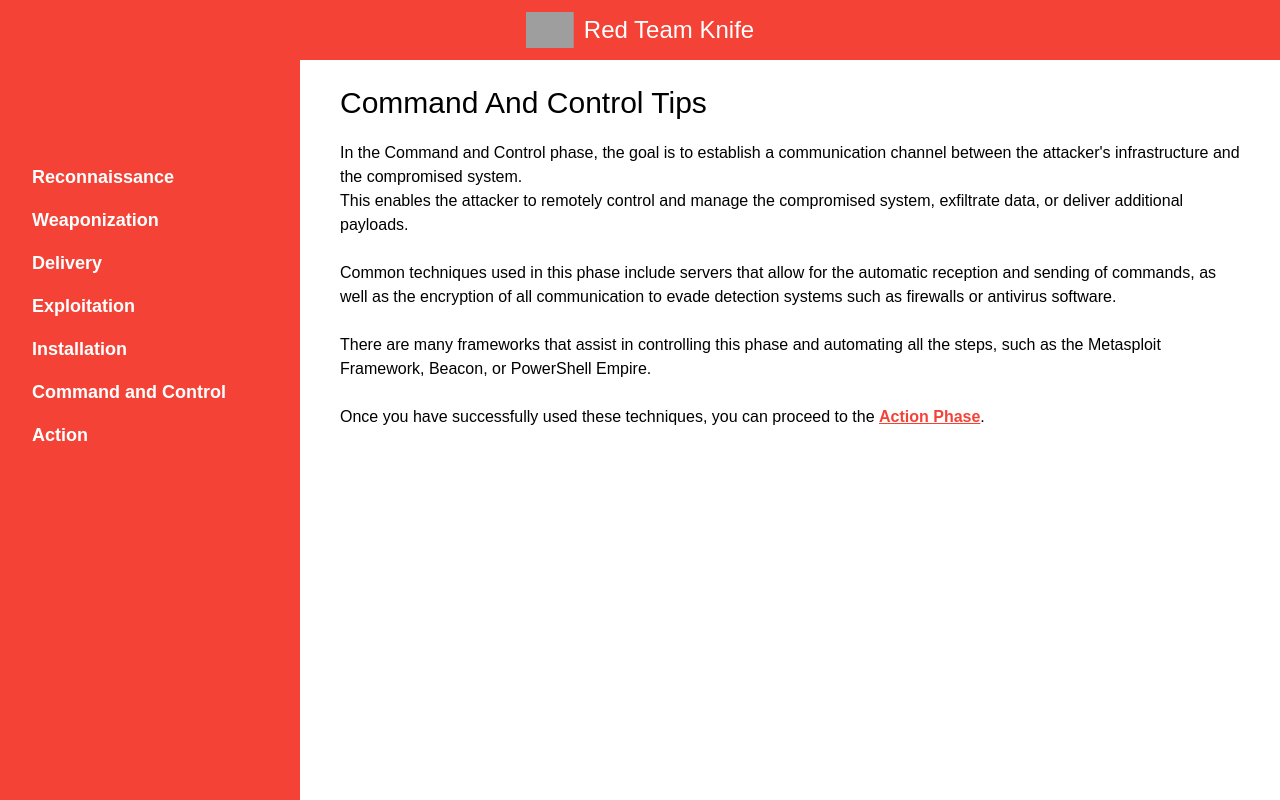
After one commit to Red-Team-Knife/red_team_knife, a Flask app: page /command_and_control_tips in a window 1280 px wide. The commit adds this page. Run offline with Flask 3, Linux system fonts and the light colour scheme; parts of the project's set-up code (start-up, migrations or seed data) failed here and were passed over; grey boxes are pictures that could not be loaded.

Commit message:
implemented collateral tips for remaining kill chain phases

```diff
--- a/app.py
+++ b/app.py
@@ -69,6 +69,20 @@ from controllers.commix import (
     TOOL_DISPLAY_NAME as COMMIX_DISPLAY_NAME,
     TOOL_NAME as COMMIX_NAME,
 )
+from controllers.installation_tips import(
+    INSTALLATION_TIPS_DISPLAY_NAME,
+    INSTALLATION_TIPS_NAME
+)
+
+from controllers.command_and_control_tips import(
+    COMMAND_AND_CONTROL_TIPS_DISPLAY_NAME,
+    COMMAND_AND_CONTROL_TIPS_NAME,
+)
+
+from controllers.action_tips import(
+    ACTION_TIPS_DISPLAY_NAME,
+    ACTION_TIPS_NAME
+)
 
 from models.scan import Scan
 from utils import *
@@ -106,7 +120,10 @@ NMAP_RESULTS_TEMPLATE = "nmap/results.html"
 THE_HARVESTER_RESULTS_TEMPLATE = "the_harvester/results.html"
 
 
-EXPLOITATION_TIPS_TEMPLATE = "exploitation_tips.html"
+EXPLOITATION_TIPS_TEMPLATE = "exploitation/tips.html"
+INSTALLATION_TIPS_TEMPLATE = "installation/tips.html"
+COMMAND_AND_CONTROL_TIPS_TEMPLATE = "command_and_control/tips.html"
+ACTION_TIPS_TEMPLATE = "action/tips.html"
 
 W4AF_ADDRESS = "localhost"
 W4AF_PORT = 5001
@@ -169,9 +186,9 @@ SECTIONS = {
         (EXPLOITATION_TIPS_DISPLAY_NAME, EXPLOITATION_TIPS_NAME),
         (COMMIX_DISPLAY_NAME, COMMIX_NAME),
     ],
-    "Installation": [("None", "dig")],
-    "Command and Control": [("None", "dig")],
-    "Action": [("None", "dig")],
+    "Installation": [(INSTALLATION_TIPS_DISPLAY_NAME, INSTALLATION_TIPS_NAME)],
+    "Command and Control": [(COMMAND_AND_CONTROL_TIPS_DISPLAY_NAME, COMMAND_AND_CONTROL_TIPS_NAME)],
+    "Action": [(ACTION_TIPS_DISPLAY_NAME, ACTION_TIPS_NAME)],
 }
 
 CONTROLLERS = {
@@ -304,7 +321,39 @@ def register_blueprints(app):
     )
 
     exploitation_tips_blueprint = TipsPageBlueprint(
-        EXPLOITATION_TIPS_NAME, __name__, EXPLOITATION_TIPS_TEMPLATE, SECTIONS
+        EXPLOITATION_TIPS_NAME,
+        __name__,
+        EXPLOITATION_TIPS_TEMPLATE,
+        SECTIONS,
+        EXPLOITATION_TIPS_DISPLAY_NAME,
+        INSTALLATION_TIPS_NAME,
+    )
+
+    installation_tips_blueprint = TipsPageBlueprint(
+        INSTALLATION_TIPS_NAME,
+        __name__,
+        INSTALLATION_TIPS_TEMPLATE,
+        SECTIONS,
+        INSTALLATION_TIPS_DISPLAY_NAME,
+        COMMAND_AND_CONTROL_TIPS_NAME,
+    )
+
+    command_and_control_tips_blueprint = TipsPageBlueprint(
+        COMMAND_AND_CONTROL_TIPS_NAME,
+        __name__,
+        COMMAND_AND_CONTROL_TIPS_TEMPLATE,
+        SECTIONS,
+        COMMAND_AND_CONTROL_TIPS_DISPLAY_NAME,
+        ACTION_TIPS_NAME,
+    )
+
+    action_tips_blueprint = TipsPageBlueprint(
+        ACTION_TIPS_NAME,
+        __name__,
+        ACTION_TIPS_TEMPLATE,
+        SECTIONS,
+        ACTION_TIPS_DISPLAY_NAME,
+        None,
     )
 
     global BLUEPRINTS
@@ -321,6 +370,9 @@ def register_blueprints(app):
         sqlmap_blueprint,
         commix_blueprint,
         exploitation_tips_blueprint,
+        installation_tips_blueprint,
+        command_and_control_tips_blueprint,
+        action_tips_blueprint,
     ]
 
     for blueprint in BLUEPRINTS:
--- /dev/null
+++ b/controllers/action_tips.py
@@ -0,0 +1,2 @@
+ACTION_TIPS_DISPLAY_NAME = "Action Tips"
+ACTION_TIPS_NAME = "action_tips"
--- /dev/null
+++ b/controllers/command_and_control_tips.py
@@ -0,0 +1,2 @@
+COMMAND_AND_CONTROL_TIPS_DISPLAY_NAME = "Command And Control Tips"
+COMMAND_AND_CONTROL_TIPS_NAME = "command_and_control_tips"
--- a/controllers/commix.py
+++ b/controllers/commix.py
@@ -81,7 +81,7 @@ TOOL_NAME = "commix"
 RUNNING_MESSAGE = f"Running {TOOL_DISPLAY_NAME} with command: "
 TEMP_FILE_NAME = "tmp/commix-temp"
 
-#TODO: rivedi la sintassi dei comandi
+
 
 scan_option = [
     ("Spawn an OS Shell", "radio", OS_SHELL, RADIO_SHELLS),
--- /dev/null
+++ b/controllers/installation_tips.py
@@ -0,0 +1,2 @@
+INSTALLATION_TIPS_NAME = "installation_tips"
+INSTALLATION_TIPS_DISPLAY_NAME = "Installation Tips"
--- /dev/null
+++ b/templates/command_and_control/tips.html
@@ -0,0 +1,15 @@
+{% extends 'tips_template.html' %}
+
+{% block description %}
+<p>
+    In the Command and Control phase, the goal is to establish a communication channel between the attacker's infrastructure and the compromised system.<br>
+    This enables the attacker to remotely control and manage the compromised system, exfiltrate data, or deliver additional payloads.<br><br>
+
+    Common techniques used in this phase include servers that allow for the automatic reception and sending of commands, as well as the encryption of all communication to evade detection systems such as firewalls or antivirus software.<br><br>
+
+    There are many frameworks that assist in controlling this phase and automating all the steps, such as the Metasploit Framework, Beacon, or PowerShell Empire.<br><br>
+
+    Once you have successfully used these techniques, you can proceed to the <a href="{{url_for(next_tip_name + '.interface')}}" style="color: #f44336;"><b>Action Phase</b></a>.<br><br>
+    </p>
+
+{% endblock %}
--- a/templates/exploitation_tips.html
+++ b/templates/tips_template.html
@@ -1,9 +1,13 @@
 {% extends "base.html" %}
 {%block title%}
-Exploitation Tips
+{{title}}
 {% endblock %}
 
+
+
 {%block content%}
-<h2>Exploitation Tips</h2>
-<p>Exploit the exploitable.</p>
+<h2>{{title}}</h2>
+
+{%block description%}
 {%endblock%}
+{%endblock%}
--- a/views/tips_page_view.py
+++ b/views/tips_page_view.py
@@ -2,11 +2,13 @@ from flask import Blueprint, render_template
 
 
 class TipsPageBlueprint(Blueprint):
-    def __init__(self, name, import_name, template, sections):
+    def __init__(self, name, import_name, template, sections, title, next_tip_name):
         super().__init__(name, import_name)
         self.template = template
         self.sections = sections
+        self.title = title
+        self.next_tip_name = next_tip_name
         self.route("/" + name, methods=["GET"])(self.interface)
 
     def interface(self):
-        return render_template(self.template, sections=self.sections)
+        return render_template(self.template, title=self.title, sections=self.sections, next_tip_name= self.next_tip_name)
```
Also changed, not shown: templates/action/tips.html (added, +11 -0 lines), templates/exploitation/tips.html (added, +12 -0 lines), templates/installation/tips.html (added, +11 -0 lines).
